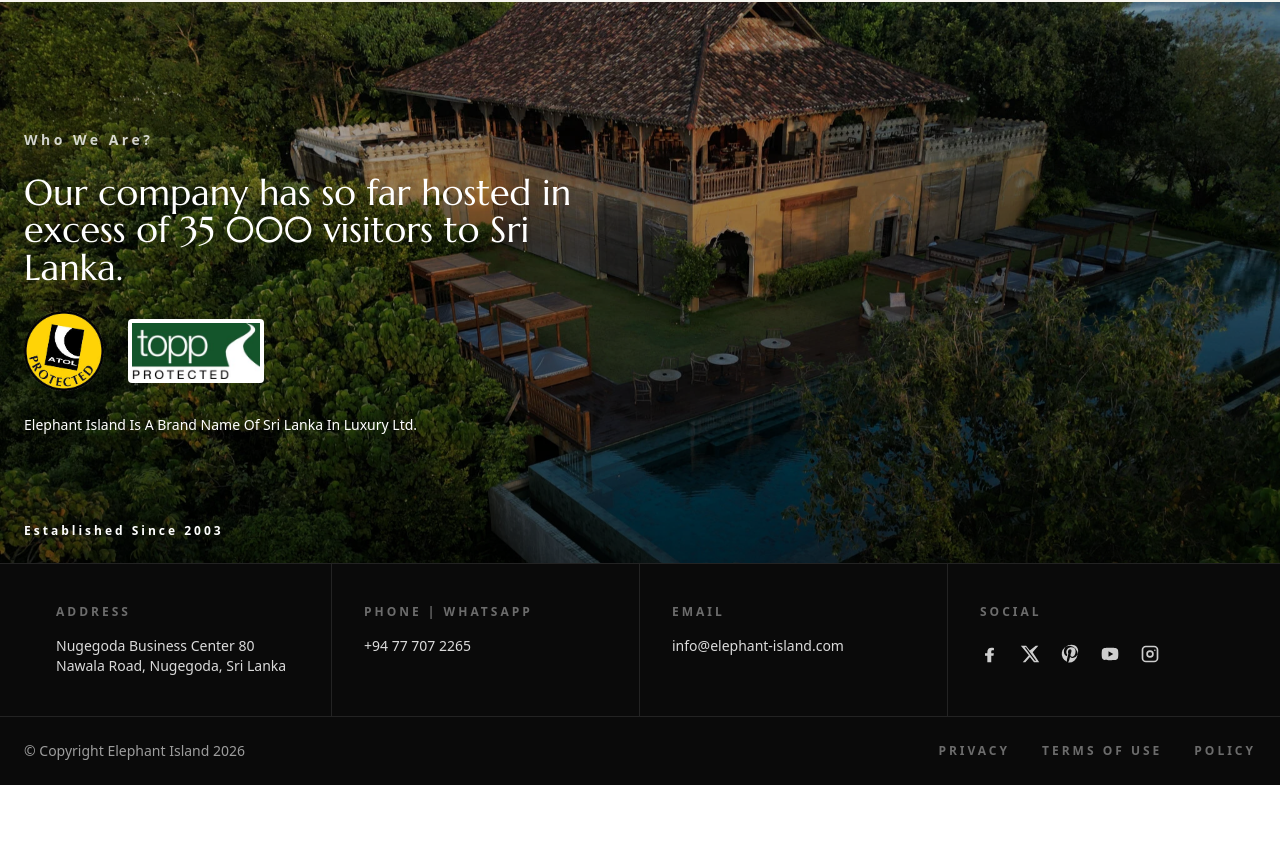
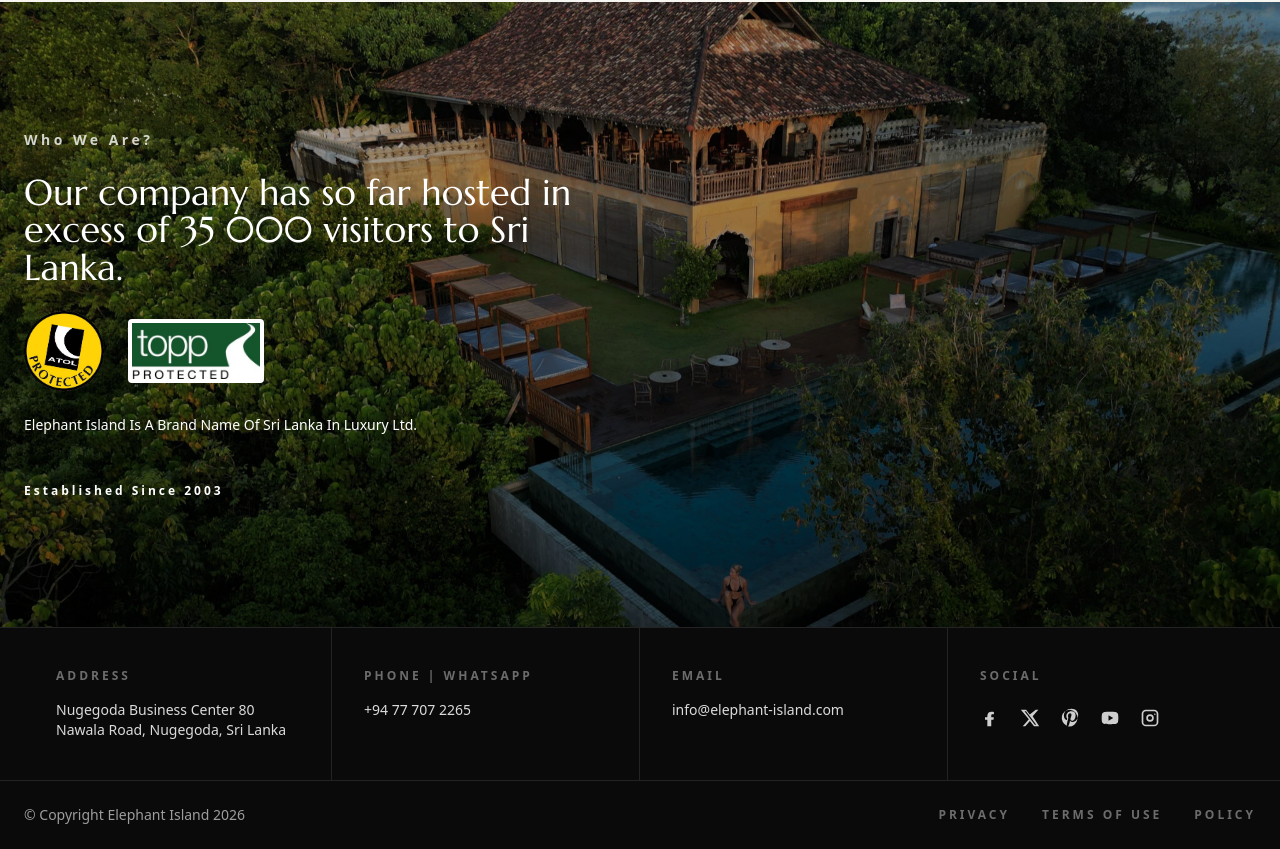
Before and after one commit to Randila/elephant-island-cozy-theme, a Next.js app: page /tours in a window 1280 px wide. Shown: the part 2497-3346 px from the top of the page. Before the commit the page ends 3282 px from the top, so only its background shows below. Built offline with nearby package versions, Linux system fonts and the light colour scheme.

Commit message:
video added

```diff
--- a/app/components/BookingHero.tsx
+++ b/app/components/BookingHero.tsx
@@ -296,7 +296,7 @@ export default function BookingHero({
                   Email : info@srilankainluxury.com
                 </h2>
 
-                <div className="grid grid-cols-2 lg:grid-cols-4 gap-4 mt-12">
+                <div className="grid grid-cols-2 sm:grid-cols-4 gap-4 mt-12">
 
                     <div>
                       <img src="/team/shane.jpeg" className="w-full" alt="" />
@@ -323,7 +323,7 @@ export default function BookingHero({
               </div>
 
               {/* Right booking card */}
-              <div className="lg:col-span-5 lg:flex lg:justify-end">
+              <div className="lg:col-span-5 flex justify-center lg:justify-end">
                 <div className="w-full max-w-md bg-[#7F8454] backdrop-blur md:p-2 rounded-2xl">
                   <div className="border border-[#A39F58]/70 p-6 md:p-8 rounded-2xl">
                     <p className="text-center text-xs font-semibold tracking-[0.22em] text-white/85">
--- a/app/components/NewsletterSection.tsx
+++ b/app/components/NewsletterSection.tsx
@@ -54,11 +54,15 @@ export default function NewsletterSection({
               <p className="text-white mt-6 text-sm">
                 Elephant Island Is A Brand Name Of Sri Lanka In Luxury Ltd.
               </p>
+
+               <p className="text-xs font-semibold tracking-[0.25em] text-white mt-12 hidden lg:block">
+                  Established Since 2003
+                </p>
             </div>
           </div>
         </div>
 
-        <div className="absolute bottom-6 left-6 lg:right-6">
+        <div className="absolute bottom-6 left-6 lg:right-6 lg:hidden">
           <p className="text-xs font-semibold tracking-[0.25em] text-white">
             Established Since 2003
           </p>
```
Also changed, not shown: 1 other file (tests, documents, lock files or other folders).
